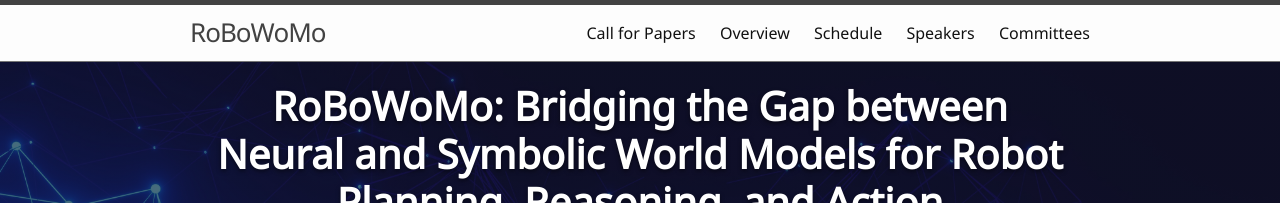
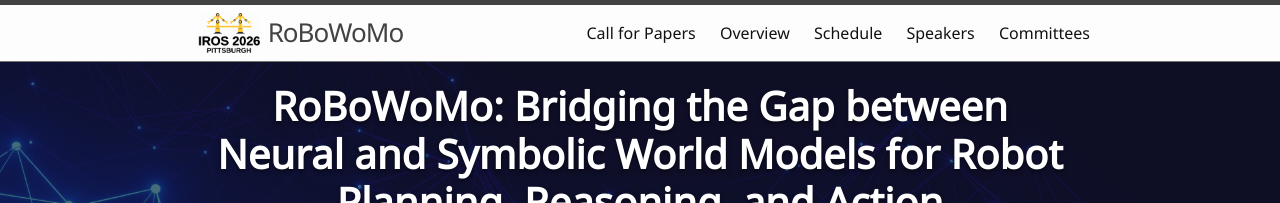
Before and after one commit to worldmodelworkshop/worldmodelworkshop.github.io, a Jekyll site: the page built from index.md, in a window 1280 px wide. Shown: the top 203 px of the page. Built offline with Jekyll 4.4.1, drawn with Linux system fonts in a browser that asks for light colours.

Commit message:
Add IROS 2026 logo and link to main IROS page

```diff
--- a/_includes/header.html
+++ b/_includes/header.html
@@ -1,6 +1,9 @@
 <header class="site-header" role="banner">
 
   <div class="wrapper">
+    <a href="https://2026.ieee-iros.org/" target="_blank" rel="noopener noreferrer" class="header-logo-link">
+      <img src="{{ '/images/iros_logo.webp' | relative_url }}" alt="Link to outside website" class="header-logo-img">
+    </a>
 
     <a class="site-title" href="{{ '/' | relative_url }}">{{ site.title | escape }}</a>
 
--- a/_sass/_base.scss
+++ b/_sass/_base.scss
@@ -242,3 +242,19 @@ pre {
     margin-bottom: 0 auto 0.4rem;
   }
 }
+
+.header-logo-link {
+  float: left;
+  display: inline-block;
+  vertical-align: middle;
+  margin: 8px;
+}
+
+.header-logo-img {
+  height: 40px;
+  width: auto;
+}
+
+.site-title {
+  vertical-align: middle;
+}
```
Also changed, not shown: images/iros_logo.webp (added).
